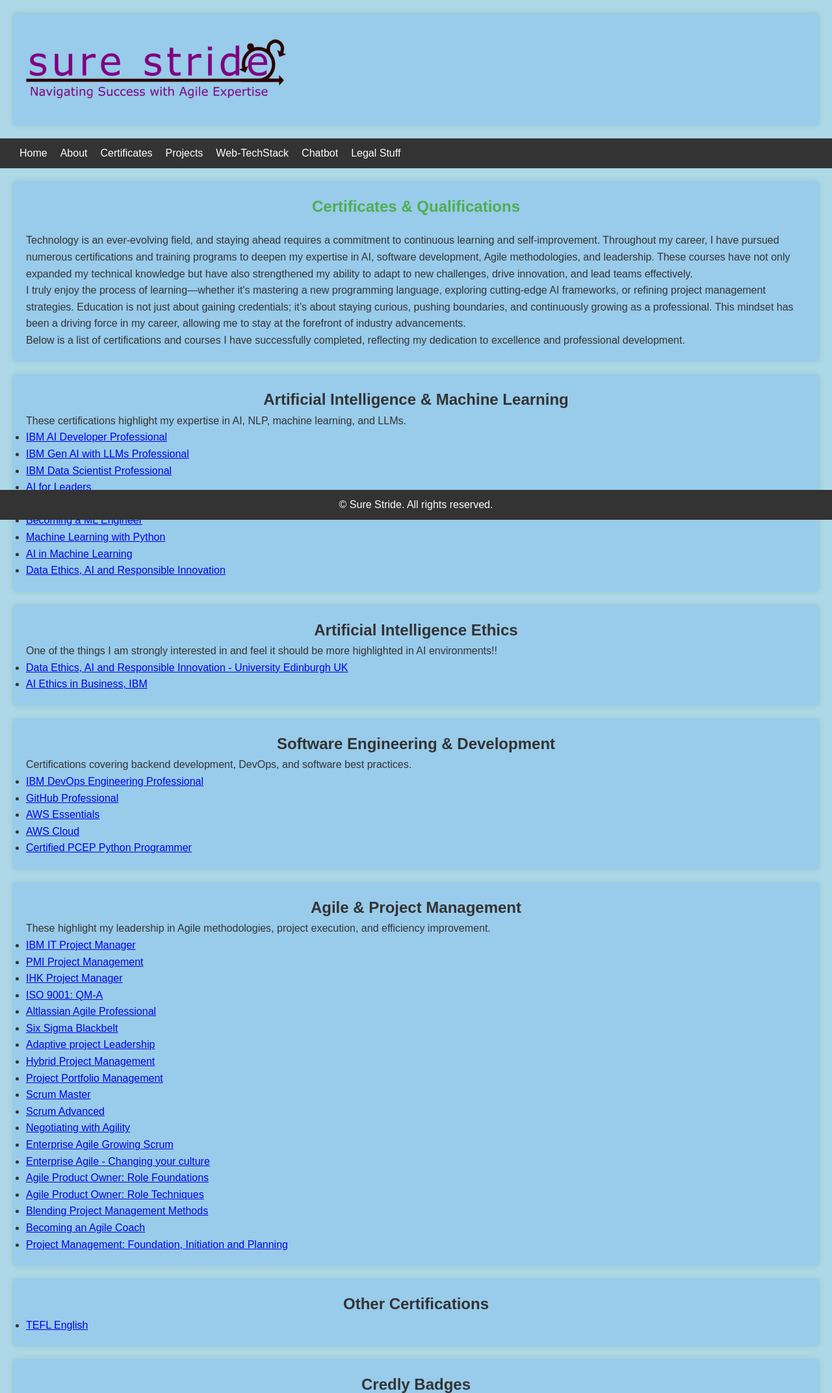
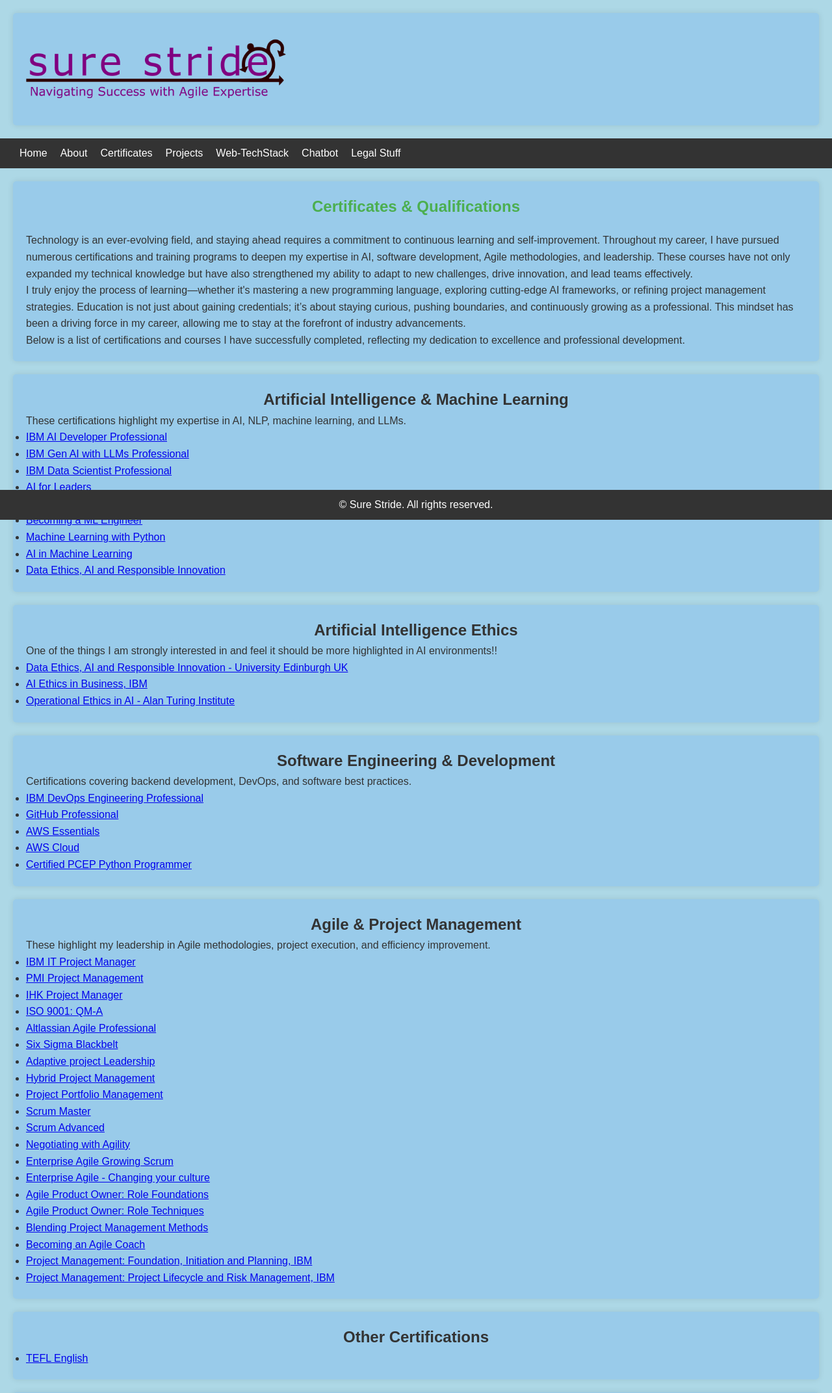
Before and after one commit to MightContainNuts/surestride_portfolio, a FastAPI app: page /certificates in a window 1280 px wide. Shown: the top 2144 px of the page at 65% size. Run offline with FastAPI, Linux system fonts and the light colour scheme; parts of the project's set-up code (start-up, migrations or seed data) failed here and were passed over.

Commit message:
new certs

```diff
--- a/app/templates/certificates.html
+++ b/app/templates/certificates.html
@@ -43,6 +43,7 @@
         <ul>
             <li><a href="https://coursera.org/share/89aecb20a3cc06ef9cc2e4b80c1c9d3b" target="_blank">Data Ethics, AI and Responsible Innovation - University Edinburgh UK</a></li>
             <li><a href="https://coursera.org/share/f5ca07fad103942f4078db0262852062" target="_blank">AI Ethics in Business, IBM</a></li>
+            <li><a href="files/certs/AI/AI_Ethics-Turing.pdf" target="_blank">Operational Ethics in AI - Alan Turing Institute</a></li>
 
         </ul>
     </section>
@@ -81,7 +82,8 @@
             <li><a href="files/certs/pjm/Agile%20Product%20Owner%20Role%20Techniques.pdf" target="_blank">Agile Product Owner: Role Techniques</a></li>
             <li><a href="files/certs/pjm/Blending%20Project%20Management%20Methods.pdf" target="_blank">Blending Project Management Methods</a></li>
             <li><a href="files/certs/pjm/Becoming%20an%20Agile%20Coach.pdf" target="_blank">Becoming an Agile Coach</a></li>
-            <li><a href="https://coursera.org/share/a41bf11a33ac3e97560ea9aca0a3734d" target="_blank">Project Management: Foundation, Initiation and Planning</a></li>
+            <li><a href="https://coursera.org/share/a41bf11a33ac3e97560ea9aca0a3734d" target="_blank">Project Management: Foundation, Initiation and Planning, IBM</a></li>
+            <li><a href="files/certs/pjm/Project_Lifecycle_RiskManagement.pdf" target="_blank">Project Management: Project Lifecycle and Risk Management, IBM</a></li>
         </ul>
     </section>
 
```
Also changed, not shown: 2 other files.
